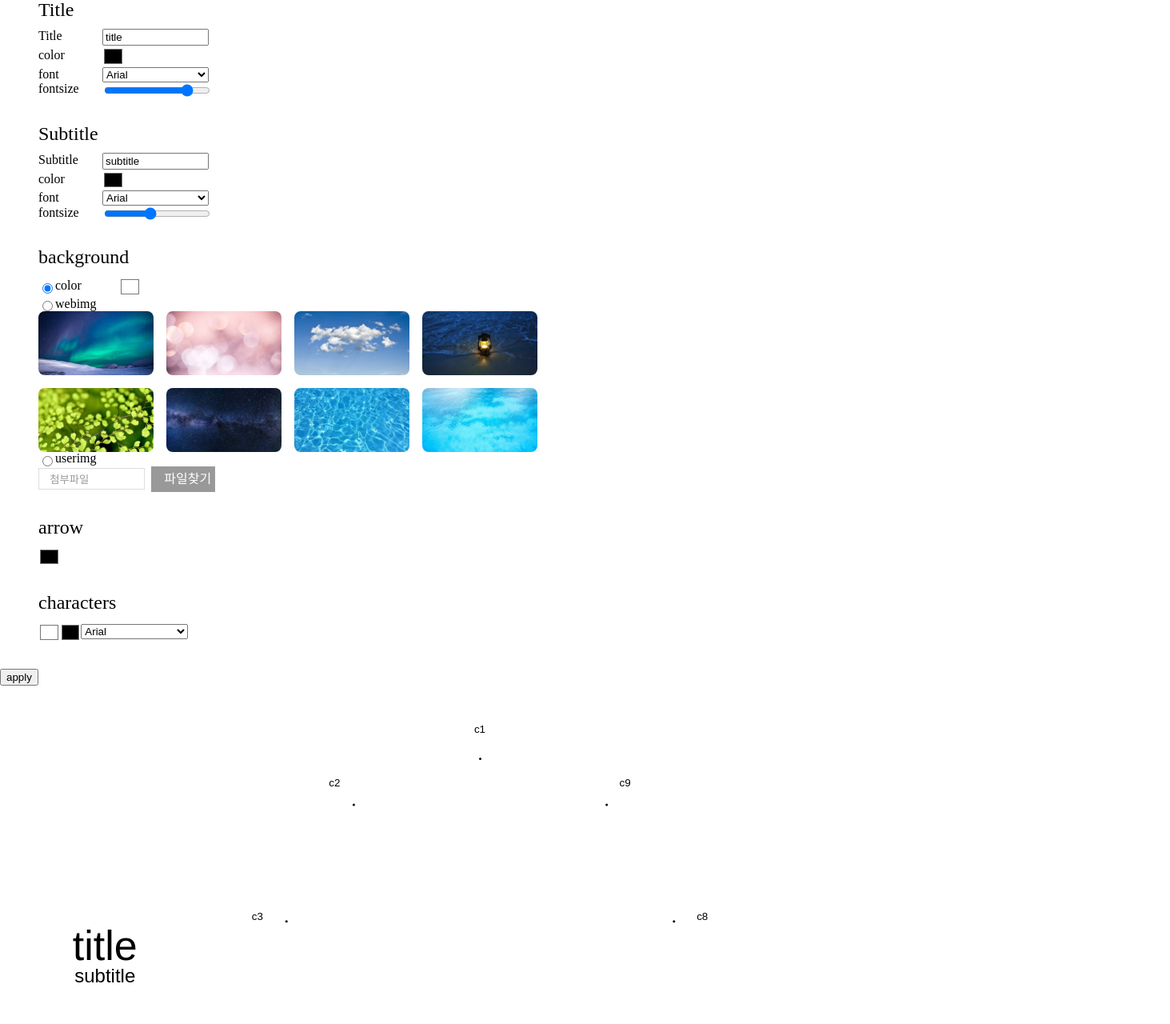
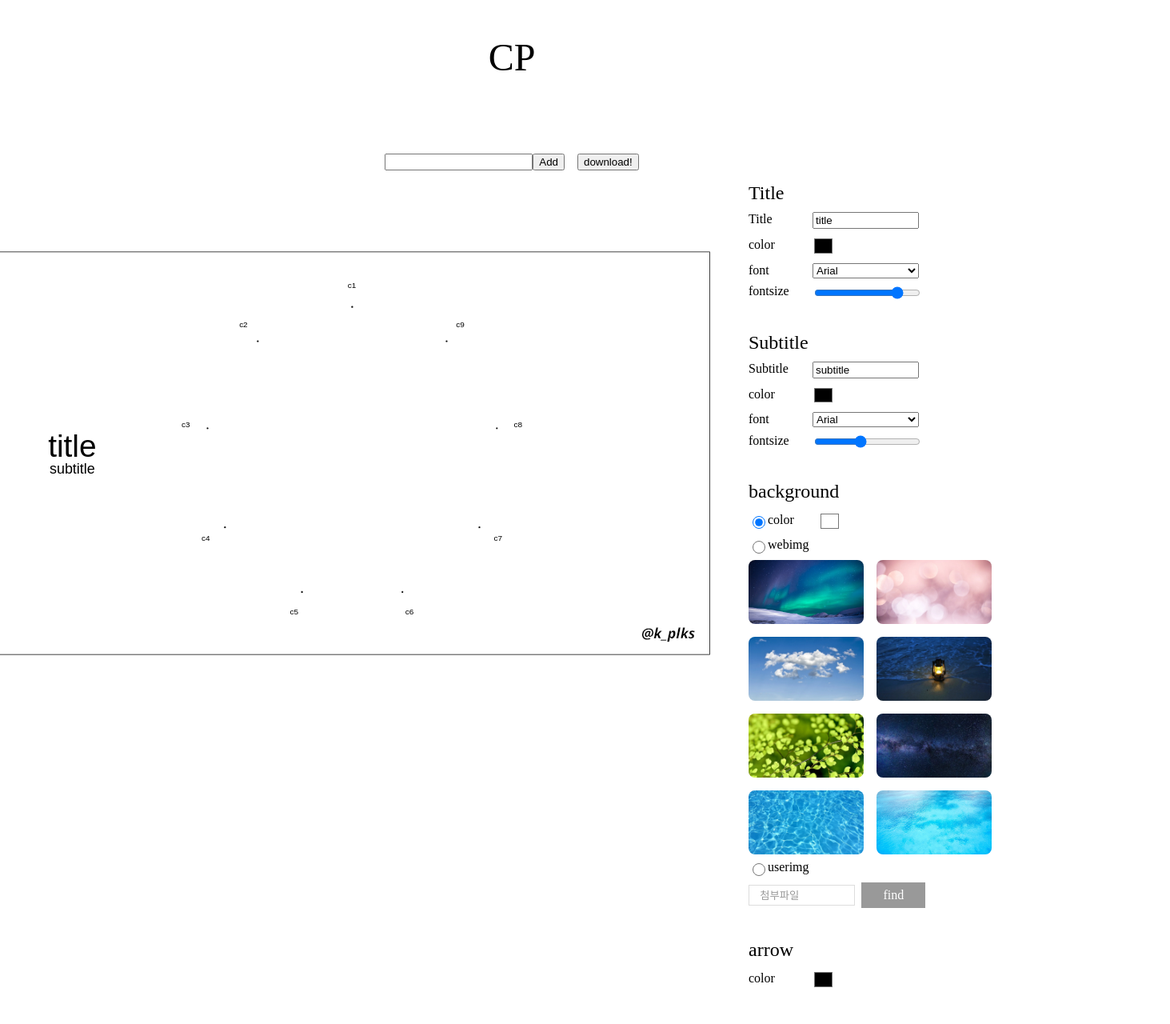
Before and after one commit to pr-citrate/cp, a React (Vite) app: page / in a window 1280 px wide. Shown: the top 1280 px of the page at 80% size, 1463 px wide, since content can reach past the window. Built offline with nearby package versions, Linux system fonts and the light colour scheme; a web font is replaced by a local one.

Commit message:
looks like a website

```diff
--- a/src/components/AddForm.jsx
+++ b/src/components/AddForm.jsx
@@ -2,6 +2,7 @@ import { useState, useContext } from 'react';
 import uuid from 'react-uuid';
 
 import setPosition from '../utils/setPosition';
+import CaptureButton from './CaptureButton';
 
 function AddForm({ characters, setCharacters, updatePointsPositions }) {
   const [inputValue, setInputValue] = useState('');
@@ -28,6 +29,7 @@ function AddForm({ characters, setCharacters, updatePointsPositions }) {
 
   return (
     <div className='add-form'>
+      <div>
         <input
           className='add-input-field'
           value={inputValue}
@@ -36,6 +38,8 @@ function AddForm({ characters, setCharacters, updatePointsPositions }) {
         />
         <button onClick={handleAdd}>Add</button>
       </div>
+      <CaptureButton />
+    </div>
   );
 }
 
--- a/src/components/DesignForm.jsx
+++ b/src/components/DesignForm.jsx
@@ -29,6 +29,7 @@ function DesignForm({ userDesign, characters, setCharacters }) {
 
   return (
     <DesignWrapper design={design}>
+      <div className='main-container'>
         <form onSubmit={(e) => e.preventDefault()}>
           <fieldset>
             <legend>Title</legend>
@@ -96,10 +97,11 @@ function DesignForm({ userDesign, characters, setCharacters }) {
             </div>
           </fieldset>
 
-        <fieldset>
+          <fieldset className='bgfield'>
             <legend>background</legend>
             {/* about 9:5 */}
             <div>
+              <div className='colorbg selector'>
                 <div>
                   <input
                     type='radio'
@@ -114,13 +116,17 @@ function DesignForm({ userDesign, characters, setCharacters }) {
                     defaultValue='#FFFFFF'
                     disabled={imgType === 'color' ? false : true}
                     onChange={(e) => {
-                  document.querySelector('.container').style.backgroundImage =
-                    'none';
-                  document.querySelector('.container').style.backgroundColor =
-                    e.target.value;
+                      document.querySelector(
+                        '.container'
+                      ).style.backgroundImage = 'none';
+                      document.querySelector(
+                        '.container'
+                      ).style.backgroundColor = e.target.value;
                     }}
                   />
                 </div>
+              </div>
+              <div className='webimgbg selector'>
                 <div>
                   <input
                     type='radio'
@@ -129,12 +135,20 @@ function DesignForm({ userDesign, characters, setCharacters }) {
                     onClick={(e) => setImgType(e.target.value)}
                   />
                   <label>webimg</label>
+                </div>
                 <div className='imgSelect'>
                   {bgImgs.map((imgName) => (
                     <div
                       key={imgName}
+                      className='bgimgs'
                       onClick={(e) => {
                         if (imgType === 'webimg') {
+                          document
+                            .querySelectorAll('.bgimgs')
+                            .forEach((elem) => {
+                              elem.style.outline = 'none';
+                            });
+                          e.target.style.outline = '0.3em solid skyblue';
                           document.querySelector(
                             '.container'
                           ).style.backgroundColor = '#FFFFFF';
@@ -151,6 +165,7 @@ function DesignForm({ userDesign, characters, setCharacters }) {
                   ))}
                 </div>
               </div>
+              <div className='userimg selector'>
                 <div>
                   <input
                     type='radio'
@@ -159,9 +174,10 @@ function DesignForm({ userDesign, characters, setCharacters }) {
                     onClick={(e) => setImgType(e.target.value)}
                   />
                   <label>userimg</label>
+                </div>
                 <div className='filebox'>
                   <input readOnly className='upload-name' value={fileName} />
-                <label htmlFor='file'>파일찾기</label>
+                  <label htmlFor='file'>find</label>
                   <input
                     type='file'
                     id='file'
@@ -190,31 +206,44 @@ function DesignForm({ userDesign, characters, setCharacters }) {
 
           <fieldset>
             <legend>arrow</legend>
+            <div>
+              <label>color</label>
               <input
                 type='color'
                 defaultValue='#000000'
                 {...register('arrow.color')}
               />
+            </div>
           </fieldset>
 
           <fieldset>
             <legend>characters</legend>
+            <div>
+              <label>background color</label>
               <input
                 type='color'
                 defaultValue='#FFFFFF'
                 {...register('characters.bgcolor')}
               />
+            </div>
+            <div>
+              <label>text color</label>
               <input
                 type='color'
                 defaultValue='#000000'
                 {...register('characters.color')}
               />
+            </div>
+            <div>
+              <label>font</label>
               <FontSelector register={register('characters.font')} />
+            </div>
           </fieldset>
-
-        <button type='submit'>apply</button>
         </form>
+        <div className='main-direct-container'>
           <Main characters={characters} setCharacters={setCharacters} />
+        </div>
+      </div>
     </DesignWrapper>
   );
 }
--- a/src/components/Main.jsx
+++ b/src/components/Main.jsx
@@ -4,6 +4,7 @@ import setPosition from '../utils/setPosition';
 import { designContext } from '../utils/DesignWrapper';
 import Arrows from './Arrows';
 import Character from './Character';
+import c from '../constants/constants';
 
 const MemoizedCharacter = memo(Character);
 
@@ -34,7 +35,13 @@ function Main({ characters, setCharacters }) {
   };
 
   return (
-    <div className={`container`} style={design?.container}>
+    <div
+      className={`container`}
+      style={{
+        ...design?.container,
+        transform: `scale(${(window.innerWidth * 0.7) / c.imgWidth})`,
+      }}
+    >
       <div className={`header`} style={design?.header}>
         <h2
           className='title'
--- a/src/pages/Landing.jsx
+++ b/src/pages/Landing.jsx
@@ -43,13 +43,13 @@ function Landing() {
   // /?design%5Bname%5D%5Bcolor%5D=red
   return (
     <QueryClientProvider client={queryClient}>
+      <h1>CP</h1>
+      <AddForm characters={characters} setCharacters={setCharacters} />
       <DesignForm
         userDesign={{ ...queryString.design }}
         characters={characters}
         setCharacters={setCharacters}
       />
-      <AddForm characters={characters} setCharacters={setCharacters} />
-      <CaptureButton />
     </QueryClientProvider>
   );
 }
--- a/src/styles/sass/_reset.scss
+++ b/src/styles/sass/_reset.scss
@@ -129,6 +129,7 @@ table {
 }
 
 input {
+  vertical-align: middle;
   &:focus {
     outline: none;
   }
--- a/src/styles/sass/_skeleton.scss
+++ b/src/styles/sass/_skeleton.scss
@@ -15,6 +15,9 @@
 fieldset {
   padding: 0 3em;
   margin-bottom: 2em;
+  > div {
+    margin-bottom: 0.5em;
+  }
   > legend {
     font-size: 1.5em;
     margin-bottom: 0.5em;
@@ -40,6 +43,12 @@ fieldset {
       height: 2em;
       width: 2em;
     }
+    &[type='radio'] {
+      font-size: inherit;
+      width: 1em;
+      height: 1em;
+      margin: none;
+    }
   }
 }
 
@@ -53,6 +62,7 @@ fieldset {
 }
 
 .container {
+  border: 1px solid black;
   width: $img-width;
   height: $img-height;
   background-color: white;
@@ -167,7 +177,11 @@ fieldset {
 }
 
 .add-form {
+  > div {
+    display: inline-flex;
+  }
   @include flex;
+  gap: 1em;
 }
 
 .add-input-field {
@@ -200,6 +214,7 @@ fieldset {
     cursor: pointer;
     height: 2em;
     margin-left: 0.5em;
+    text-align: center;
   }
 
   input[type='file'] {
@@ -213,9 +228,10 @@ fieldset {
 }
 
 .imgSelect {
-  @include flex(row, space-between);
-  flex-wrap: wrap;
-  width: 39em;
+  display: grid;
+  grid-template-columns: 1fr 1fr;
+  grid-template-rows: 1fr 1fr 1fr 1fr;
+  width: 19em;
   gap: 1em;
   > div {
     flex-grow: 0;
@@ -226,3 +242,34 @@ fieldset {
     background-size: cover;
   }
 }
+
+.selector {
+  padding: 0;
+  margin-bottom: 0.5em;
+  > :first-child {
+    margin-bottom: 0.5em;
+    label {
+      width: 4em;
+    }
+  }
+}
+.main-container {
+  @include flex;
+  align-items: flex-start;
+  padding: 1em;
+}
+form {
+  order: 2;
+  width: 40vw;
+}
+
+.main-direct-container {
+  @include flex;
+  width: 70vw;
+}
+h1 {
+  display: block;
+  text-align: center;
+  font-size: 3em;
+  margin: 1em 0 2em;
+}
```
Also changed, not shown: src/styles/Landing.css, src/styles/Test.css. Lines whose indentation alone changed are shown as unchanged.
